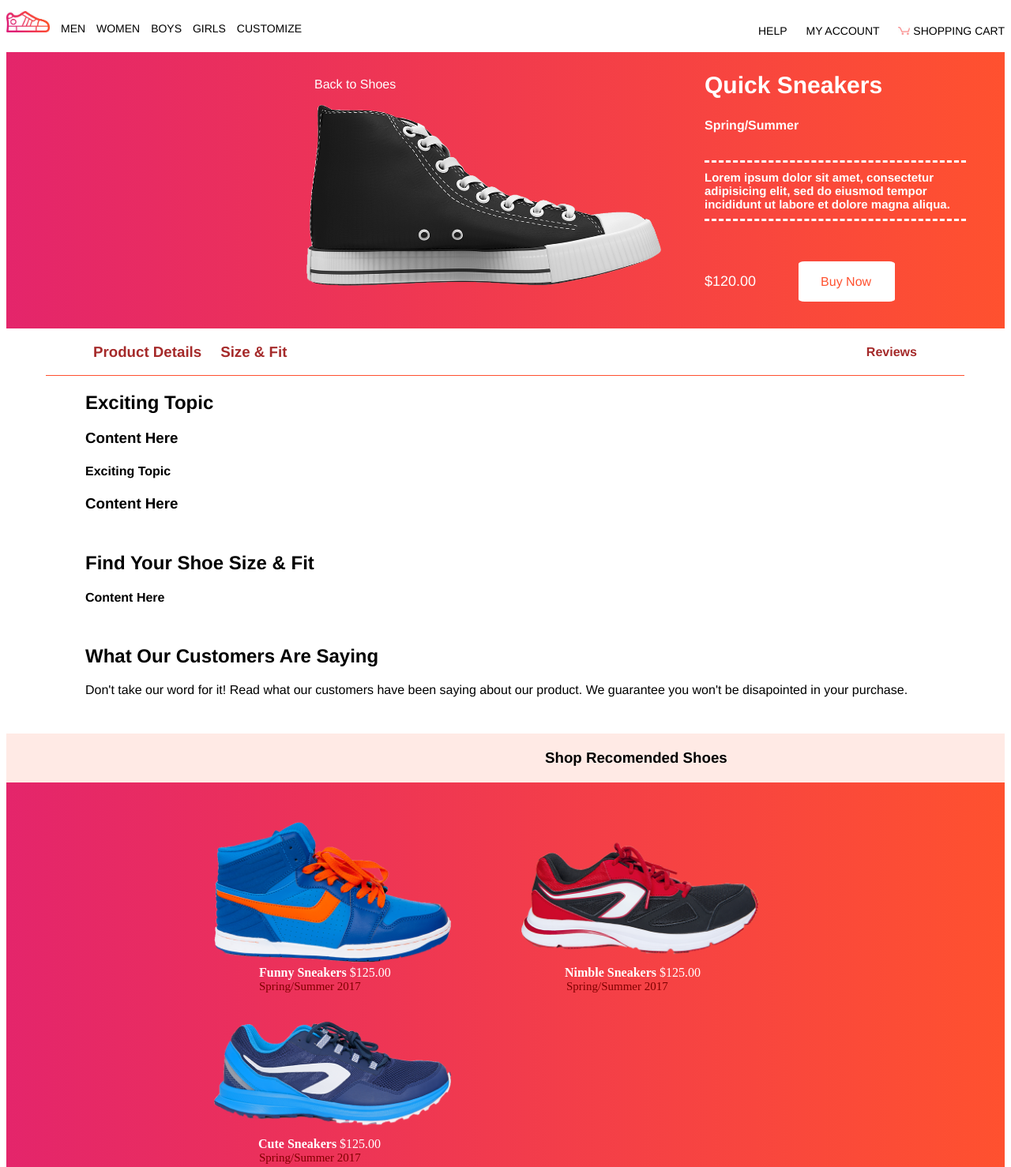
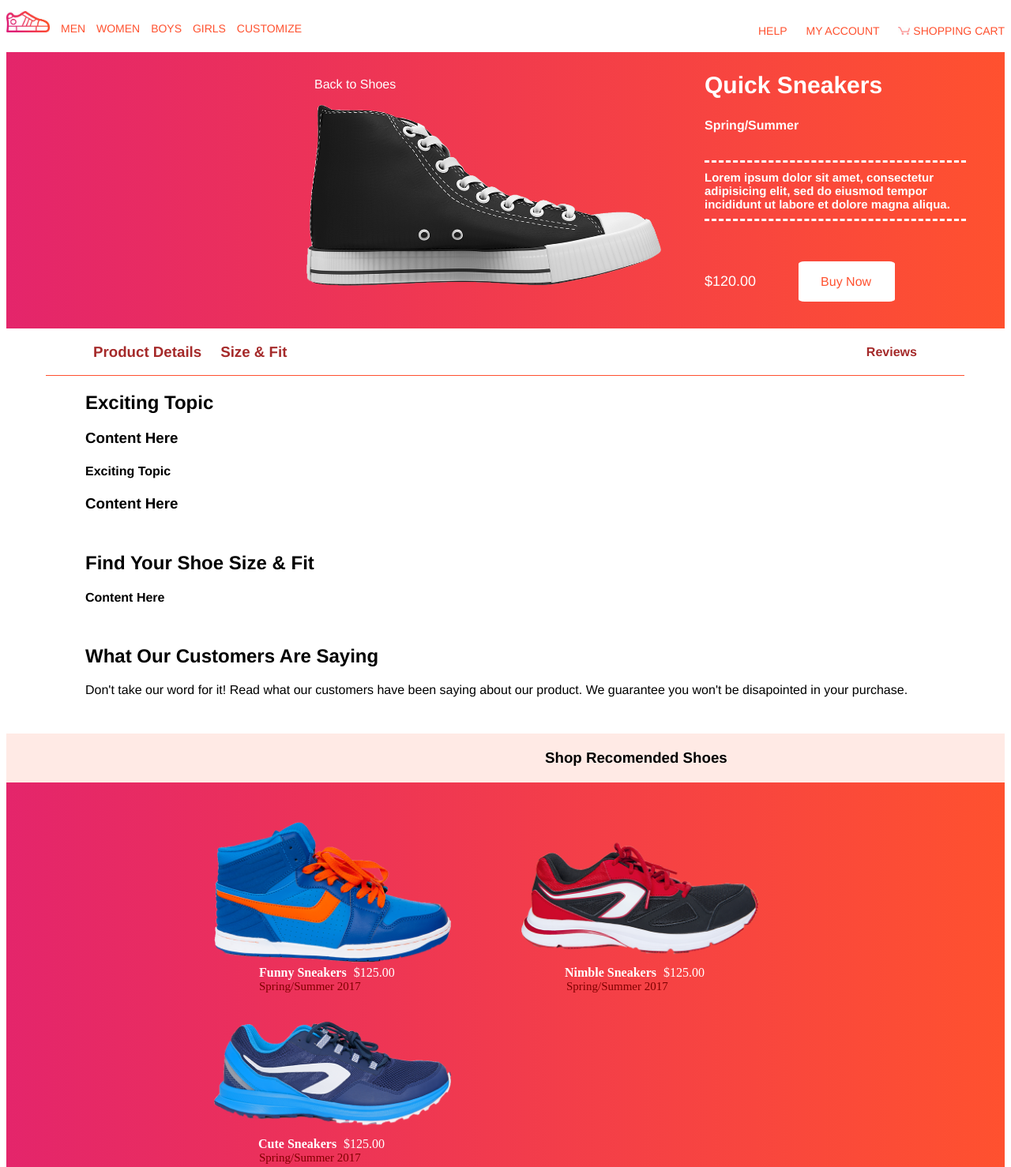
Before and after one commit to helencadams/Final-Project, a plain HTML site: page index.html in a window 1280 px wide. Shown: the top 1478 px of the page at 79% size. Drawn offline with nearby package versions, Linux system fonts and the light colour scheme.

Commit message:
One more

```diff
--- a/main.css
+++ b/main.css
@@ -85,6 +85,7 @@ header {
   color: white;
   margin: 0px;
   display: inline-block;
+  padding-left: 5px;
 }
 
 .comingsoon {
@@ -102,10 +103,12 @@ header {
   font-size: 14px;
   padding-bottom: 22px;
   padding-top: 20px;
+  color: #ff512f;
 }
 
 .side-nav {
   display: inline-block;
+  color: #ff512f;
   float: right;
   margin-top: 15px;
   font-family: "Helvetica Neue", Helvetica, Arial, sans-serif;
@@ -274,6 +277,7 @@ header {
 .footer {
   padding-top: 30px;
   padding-bottom: 15px;
+  color: #ff512f;
   font-family: "Helvetica Neue", Helvetica, Arial, sans-serif;
   text-transform: uppercase;
   font-size: 14px;
```
